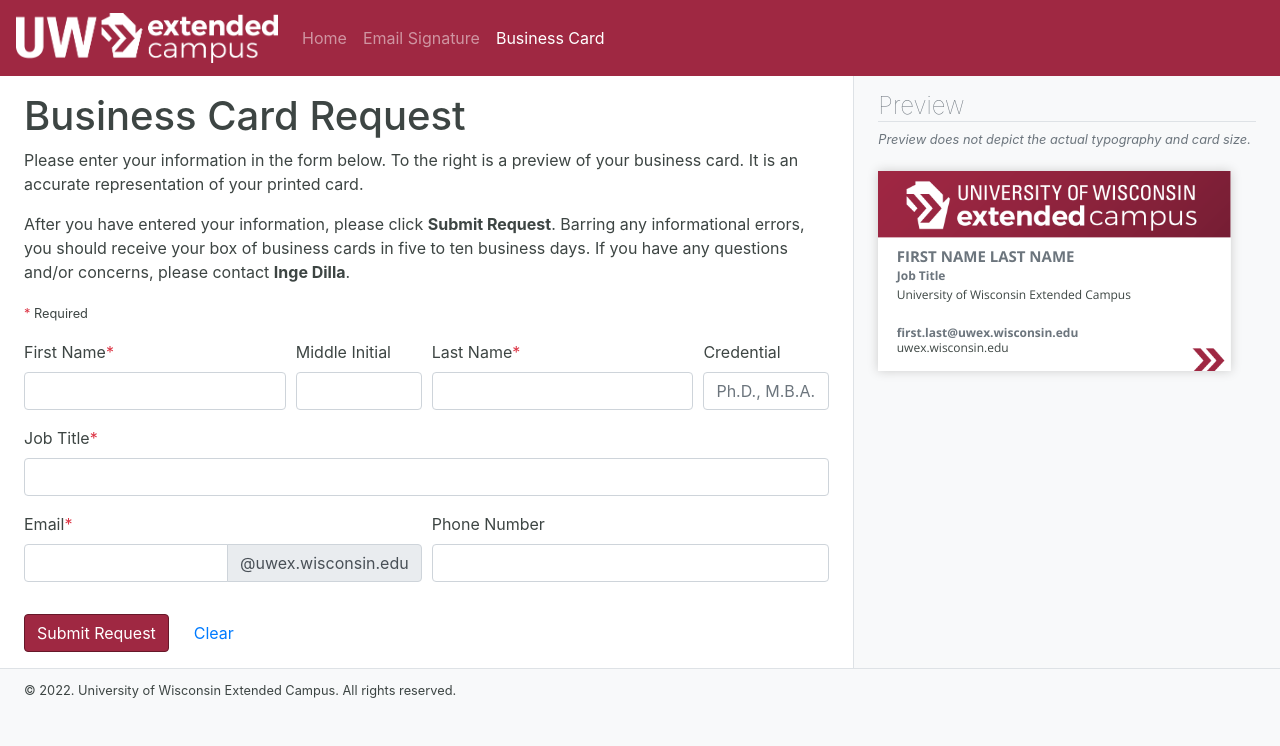
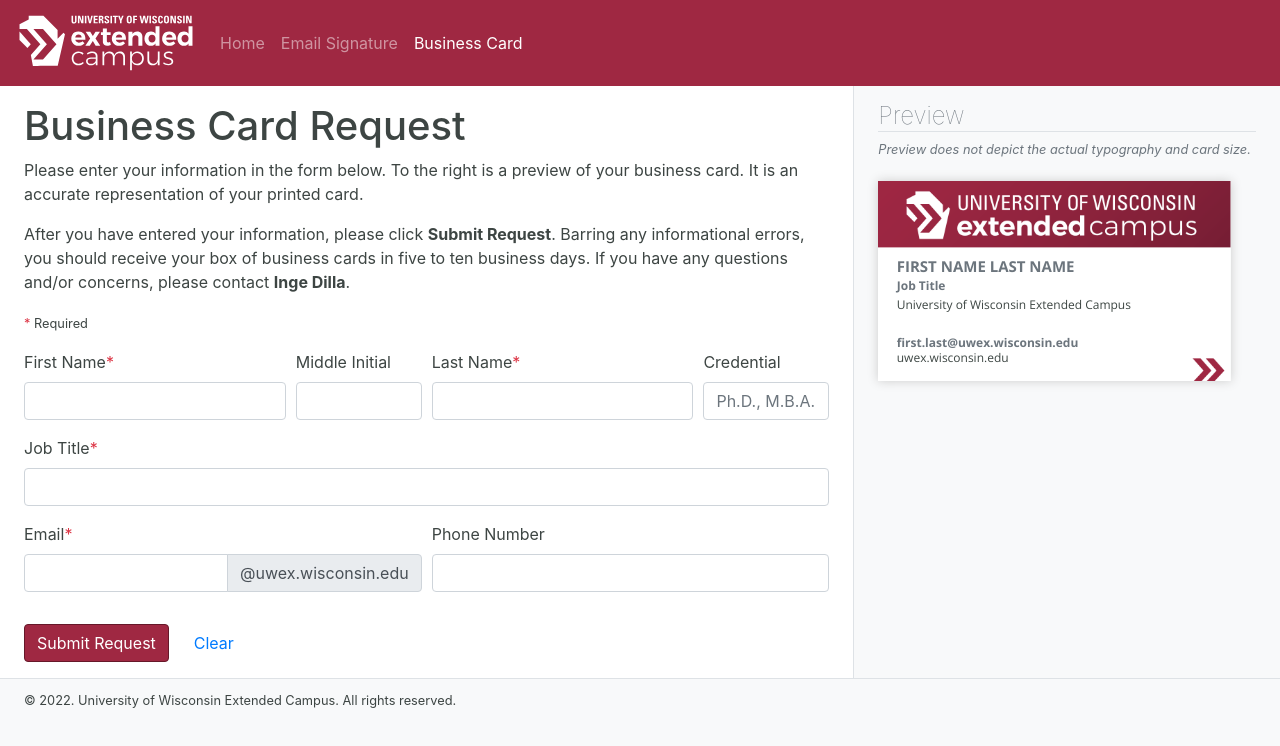
Before and after one commit to uwex-learning-tech/uwex-branding-utilities, a plain HTML site: page business-card.html in a window 1280 px wide. Drawn offline with nearby package versions, Linux system fonts and the light colour scheme; files that its build step writes are made by us from their sources.

Commit message:
updated logo

```diff
--- a/business-card.html
+++ b/business-card.html
@@ -18,7 +18,7 @@
 <body>
 
     <nav class="navbar navbar-expand-lg navbar-dark" role="navigation">
-        <span class="navbar-brand mb-0 h1"><img width="auto" height="50px" src="images/uwex_logo_v2.png" alt="University of Wisconsin Extended Campus"/></span>
+        <span class="navbar-brand mb-0 h1"><img width="auto" height="60px" src="images/uwex_logo.svg" alt="University of Wisconsin Extended Campus"/></span>
         <button class="navbar-toggler" type="button" data-toggle="collapse" data-target="#navbarNavAltMarkup" aria-controls="navbarNavAltMarkup" aria-expanded="false" aria-label="Toggle navigation">
             <span class="navbar-toggler-icon"></span>
         </button>
```
Also changed, not shown: email-signature.html (+1 -1 lines), index.html (+1 -1 lines), images/uwex_logo.svg (added), images/uwex_logo_v2.png (deleted), 1 other file.
